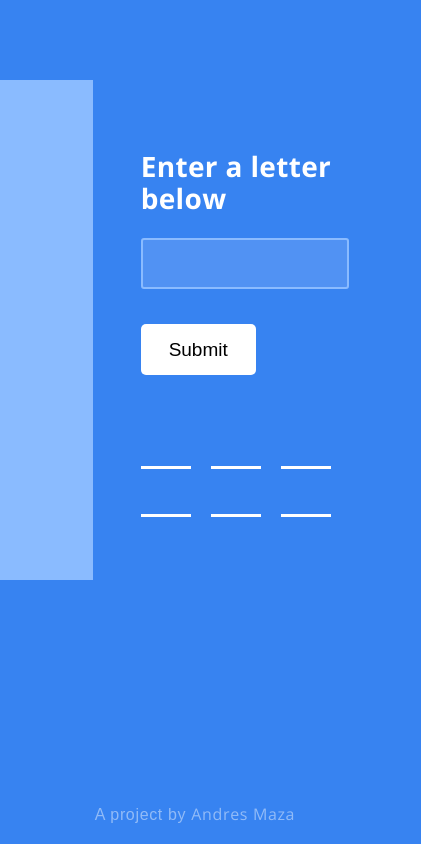
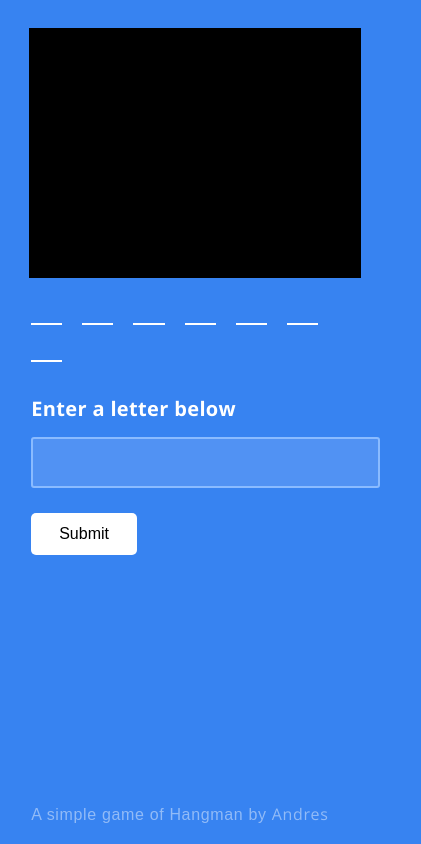
Before and after one commit to andres-maza/project-1, a plain HTML site: page index.html in a window 390 px wide. Shown: the whole page, 421 px wide, since content can reach past the window. Drawn offline with nearby package versions, Linux system fonts and the light colour scheme.

Commit message:
Done w/ resposnive at large, might come back to review some things

```diff
--- a/css/style.css
+++ b/css/style.css
@@ -30,7 +30,7 @@ li {
   display: inline-block;
   border-bottom: #FFF 3px solid;
   margin-right: 20px;
-  min-width: 50px;
+  width: 15%;
   text-align: center;
 }
 
@@ -48,10 +48,10 @@ li p {
 input {
   color: white;
   height: 45px;
-  width: 75%;
+  min-width: 175px;
   border: #8ABBFF 2px solid;
   border-radius: 3px;
-  margin-bottom: 35px;
+  margin-bottom: 25px;
   padding-left: 15px;
   font-size: 28px;
   background-color: rgba(225,225,255,0.15);
@@ -106,7 +106,7 @@ footer a:hover{
   display: flex;
   margin-left: auto;
   margin-right: auto;
-  margin-top: 80px;
+  margin-top: 5%;
   max-width: 1280px;
 }
 
@@ -121,7 +121,7 @@ footer a:hover{
 }
 
 #game-answer {
-  margin-top: 30px;
+  /*margin-top: 30px;*/
   width: 95%;
 }
 
@@ -129,23 +129,87 @@ footer a:hover{
 }
 
 #hangman {
-  width: 40%;
+  width: 45%;
   height: 500px;
   background-color: #8ABBFF;
   margin-left: auto;
+  background-image: url(../assets/test-bg-img.png);
+  background-repeat: no-repeat;
+  background-size: cover;
+  overflow: visible;
 }
 
 
 /* Media Queries */
 
-/*@media (max-width: 980px){
+@media (max-width: 950px){
+  #user-panel {
+    margin-top: 25px;
+    margin-left: 2rem;
+  }
+
+  h2 {
+    margin-top: 0;
+  }
+}
+
+@media (max-width: 650px){
+  h2 {
+    font-size: 20px;
+  }
+
+  input {
+    min-width: 0;
+    width: 100%;
+  }
+
+  button {
+    font-size: 16px;
+    padding: 12px 28px;
+  }
+
+  li {
+    border-bottom: #FFF 2px solid;
+    width: 10%;
+  }
+
+  li p {
+    font-size: 22px;
+    margin-top: 20px;
+    margin-bottom: 15px;
+  }
+
+  footer {
+    text-align: left;
+    margin-left: 8%;
+    margin-right: 8%;
+  }
+
   #container {
-    display: block;
-    margin: 0 auto;
+    flex-direction: column;
+    margin-top: 1.75rem;
   }
 
   #hangman {
     margin: 0 auto;
-    min-width: 320px;
+    width: 85%;
+    height: 250px;
+    background-position: center;
   }
-}*/
+
+  #user-panel {
+    flex-direction: column-reverse;
+    max-width: 95%;
+    margin-left: 8%;
+    margin-right: 8%;
+    margin-top: 10px;
+  }
+
+  #game-answer ul {
+    margin: 0 auto;
+  }
+
+  #user-answer {
+    margin-top: 35px;
+  }
+}
--- a/index.html
+++ b/index.html
@@ -2,6 +2,7 @@
 <html>
   <head>
     <meta charset="utf-8">
+    <meta name="viewport" content="width=device-width, initial-scale=1">
     <title>Hangman by Andres</title>
     <link rel="stylesheet" href="css/normalize.css">
     <link rel="stylesheet" href="css/style.css">
@@ -27,7 +28,7 @@
       </div>
     </div>
 
-    <footer> A project by <a href="#" target="_blank">Andres Maza</a></footer>
+    <footer> A simple game of Hangman by <a href="https://github.com/andres-maza" target="_blank">Andres</a></footer>
 
   </body>
 </html>
--- a/js/main.js
+++ b/js/main.js
@@ -4,16 +4,14 @@ $(document).ready(function() {
   var $letterInput = $("input");
   var $hangmanStatus = $("#hangman");
   var $gameAnswer = $("#game-answer");
-  var wordList = ["tree","dog","vehicle","bee","tomato","bread","random","hangman","awesome","sweet","telescope"];
+  var wordList = ["tree","dog","vehicle","bee","tomato","bread","random","hangman","awesome","sweet","telescope", "seed", "premium", "harmony", "assembly", "momentous", "imperfect"];
   var userInput = [];
   var lifeCount = 6;
-
-
-
+  // Get random word from wordList and split into new array of answerByLetter
   var correctAnswer = wordList[Math.floor(Math.random() * wordList.length)];
   var answerByLetter = correctAnswer.split("");
 
-    // Select a word at random from wordList
+  // Create new li element per value in answerByLetter and set its text equal to each index
   var startGame = function() {
     for(var i = 0; i < answerByLetter.length; i++) {
       var $newListItem = $("<li>");
@@ -21,17 +19,19 @@ $(document).ready(function() {
     }
   }
 
+  // Game functionality
   var gameLogic = function() {
+    // Get user input value and list items
     var $userInputValue = $letterInput.val();
     var $listItems = $("#game-answer ul li p");
-
+    // Check to see if the user's input is equal to an already guessed letter, if so alert "That letter has been selected"
     if(userInput.indexOf($userInputValue, 0) !== -1) {
       alert("You've selected that letter already!");
-      console.log(userInput);
-      return;
+      $letterInput.val("");
+      return; // If condition above is met, exit function
     }
-
-
+    // If user input matches any index of answerByLetter, set li element visiblity to visible.
+    // Else substract 1 from lifeCount and break out of the loop
     for(var i = 0; i < answerByLetter.length; i++) {
       var $singleItem = $listItems.eq(i);
       var $singleItemText = $singleItem.text();
@@ -43,28 +43,27 @@ $(document).ready(function() {
         --lifeCount;
         break;
       }
-
-      // if($userInputValue === $singleItemText) {
-      //   $singleItem.attr("style","visibility: visible");
-      //   userInput.push($userInputValue);
-      //   } else if (answerByLetter.indexOf($userInputValue, 0) === -1) {
-      //   --lifeCount
-      //   break;
-      // }
     }
-
+    // Check the value of lifeCount to and match it to case on switch statement below
     checkHangManState();
-
+    // If array of correct guesses is equal to array of answerByLetter, then user has won the game
+    // Else if lifeCount is equal to 0, user has lost the game
+    // In either scenario, reload the window to start a new game
     if(userInput.length === answerByLetter.length) {
-      setTimeout(function(){ alert("You've won!"); }, 150);
-      //startGame();
+      setTimeout(function() {
+        alert("You've won!");
+        window.location.reload(true);
+      }, 150);
       } else if (lifeCount === 0) {
-      setTimeout(function(){ alert("Aww man, you've lost!"); }, 150);
-      //startGame();
-    }
+      setTimeout(function(){
+        alert("Aww man, you've lost!");
+        window.location.reload(true);
+      }, 150);
+      }
     $letterInput.val("");
   }
 
+  // Switch statement to check value of lifeCount and display correct state of Hangman
   var checkHangManState = function () {
     switch(lifeCount) {
       case 5:
@@ -87,18 +86,12 @@ $(document).ready(function() {
     }
   }
 
+  // On click and keydown event listeners
   $submitInput.on("click", gameLogic);
-
-  $letterInput.on("keydown", function(event){
+  $letterInput.on("keydown", function(event) {
     if(event.which === 13 && $letterInput.val() !== ""){
       gameLogic();
     }
   });
-
   startGame();
 });
-
-
-//Make array of guesses
-//Check to see if user submitted letter matches one in array of guesses
-// if it does alert the user that the letter has already been submitted
```
Also changed, not shown: assets/test-bg-img.png (added).
